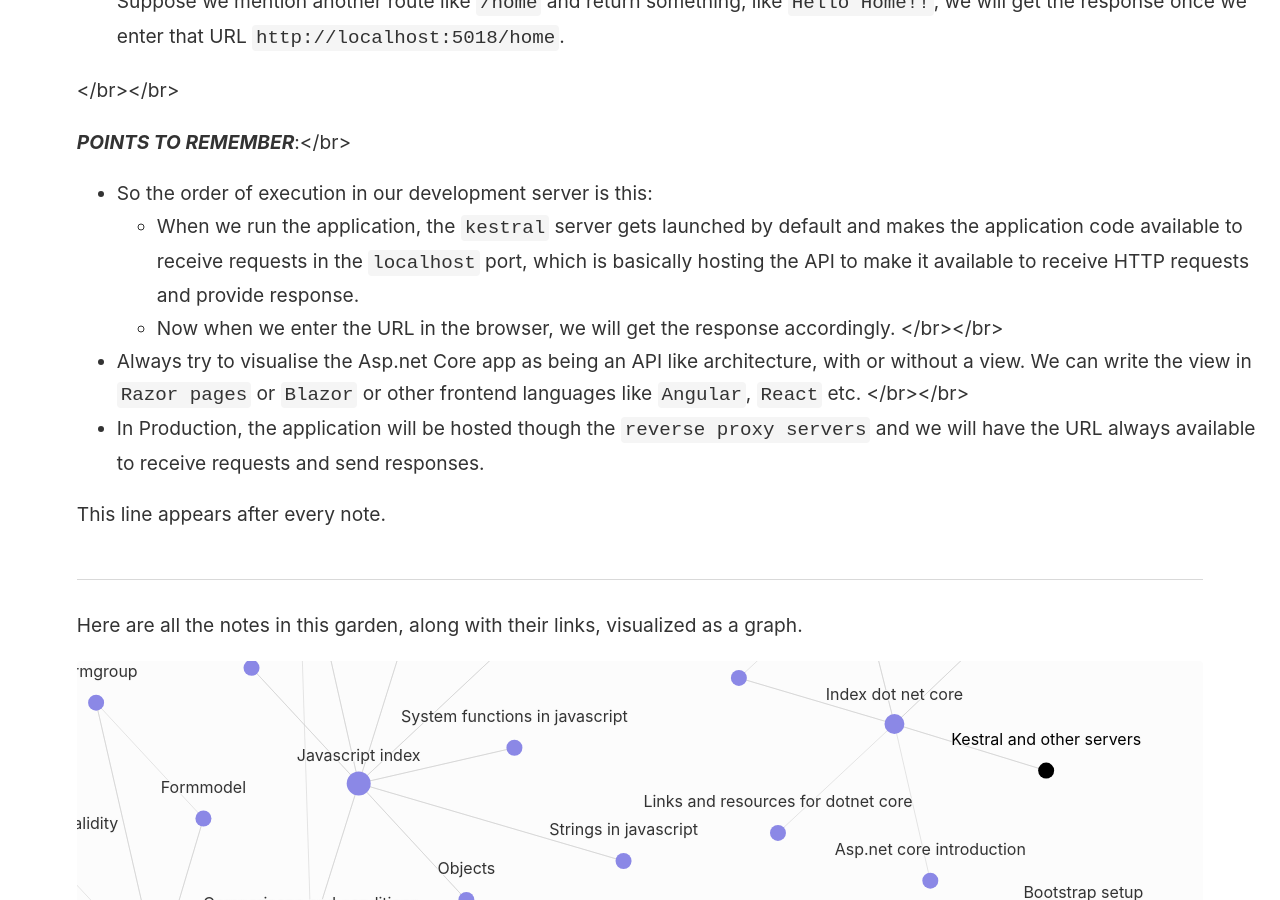
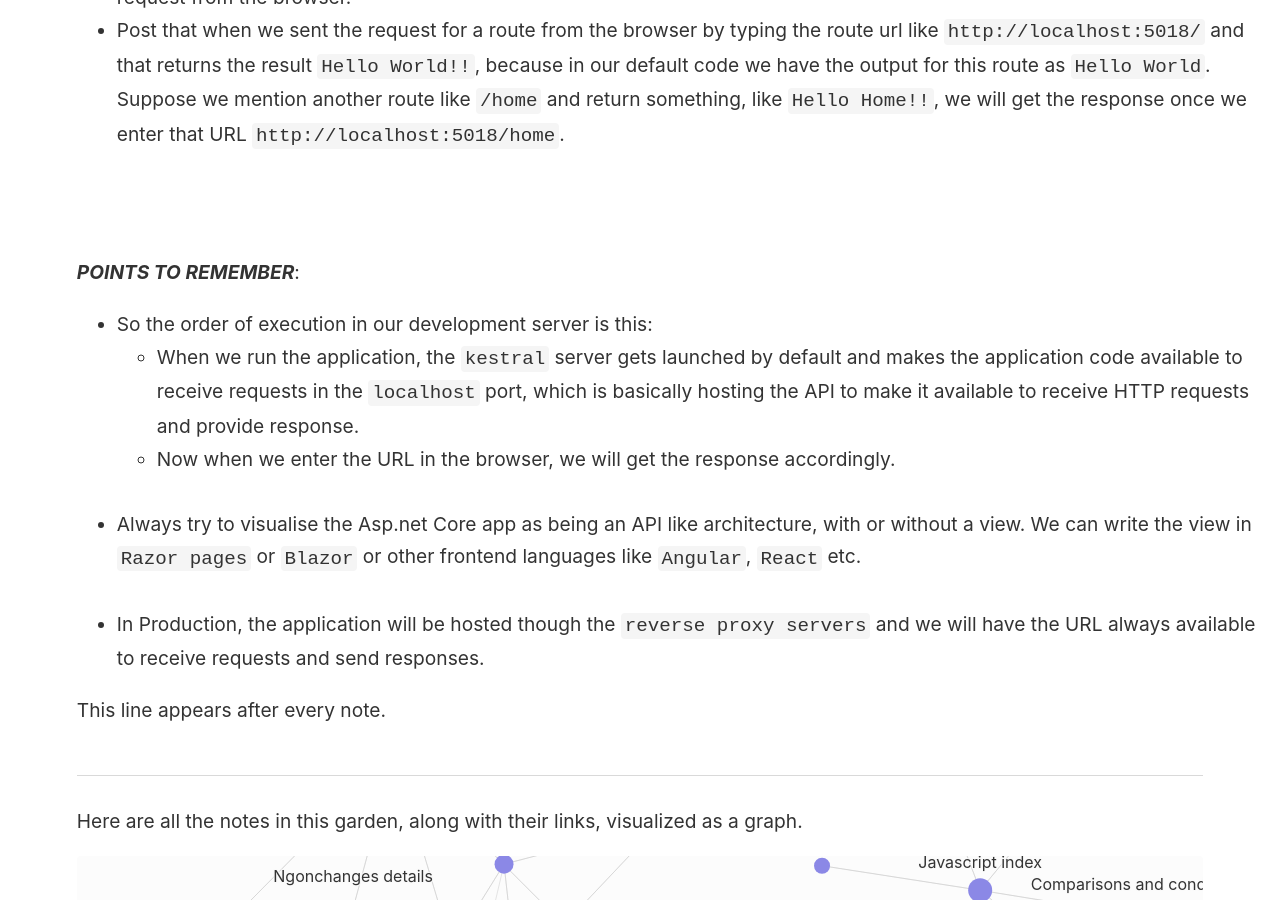
Before and after one commit to PritamDe166/ObsidianDigitalGarden, a Jekyll site: the page built from _notes/Study/DotNet Core/Kestral and other serves/Kestral and other servers.md, in a window 1280 px wide and 900 px high, scrolled down 3287 px. Built offline with Jekyll 4.4.1, drawn with Linux system fonts in a browser that asks for light colours; some of the changed text lies outside the part shown.

Commit message:
commited

```diff
--- a/_notes/Study/DotNet Core/Kestral and other serves/Kestral and other servers.md
+++ b/_notes/Study/DotNet Core/Kestral and other serves/Kestral and other servers.md
@@ -14,7 +14,7 @@
 
 >[!success] However, most of the cases in the real world, you will use the kestrel as an application server and development server only.
 
-</br></br>
+<br><br>
 
 
 **Reverse proxy Servers**:
@@ -24,7 +24,7 @@
 
 - After completion of the development, you require to push the code into the production server which can receive the request from the internet anywhere in the world. So there you will be using reverse proxy servers such as `IIS`, `nginx`, or `apache` as `Reverse proxy servers`. The architecture looks like this.
 
-</br>
+<br>
 
 ![[Screenshot 2023-12-26 at 10.52.46 PM.png]]
 
@@ -40,14 +40,14 @@ _With Kestral:_
   The application code can receive that context and can process based on that and can provide the response or result back to the kestrel. Then the kestrel sends the same response back to the internet or the client.
   So this is the general process that happens with kestrel.
 
-***NOTE***:</br>
+***NOTE***:<br>
 - `Kestrel` doesn't support some of the advanced features that are required on the internet these days, such as `load balancing` and `URL rewriting`.
 - These types of features are expected on production servers, but they are not supported by Kestrel by default.
 
 >[!tip] Most of the websites today use a `reverse proxy server`, meaning that the actual request from the client will be received by a reverse proxy server such as `IIS`, `nginx`, or `apache`.
 
 
-</br>
+<br>
 
 _Reverse proxy servers:_
 
@@ -58,14 +58,14 @@ _Reverse proxy servers:_
 - And then the application code receives the request along with the context and can execute some code and can provide the response back to the kestrel. And the kestrel as usual sends the same response back to the reverse proxy server. And then the same response will be sent back to the actual client who sends the request. So in the real production scenarios this is the process what happens.
 
 ---
-</br></br>
+<br><br>
 
 
-***NOTE*** </br>
+***NOTE*** <br>
 - You can simulate the features of a reverse proxy server during development as well by using a dummy reverse proxy server called IIS express.
 - IIS express simulates IIS, meaning it acts as a reverse proxy server which can receive the request and forward the same to Kestrel. Of course, during development, it is just an option whether to use IIS express or not.
 
-</br></br>
+<br><br>
 
 - Now how do we know that that kestral server launches by default as soon as the application launches.
 - When we run the application using the `dotnet run` terminal command, we see that the `hosting` log is generated in the terminal like this:
@@ -86,13 +86,13 @@ Building...
 - Post that when we sent the request for a route from the browser by typing the route url like `http://localhost:5018/` and that returns the result `Hello World!!`, because in our default code we have the output for this route as `Hello World`.
   Suppose we mention another route like `/home` and return something, like `Hello Home!!`, we will get the response once we enter that URL `http://localhost:5018/home`.
 
-</br></br>
+<br><br>
 
-***POINTS TO REMEMBER***:</br>
+***POINTS TO REMEMBER***:<br>
 - So the order of execution in our development server is this:
 	- When we run the application, the `kestral` server gets launched by default and makes the application code available to receive requests in the `localhost` port, which is basically hosting the API to make it available to receive HTTP requests and provide response.
 	- Now when we enter the URL in the browser, we will get the response accordingly.
-	  </br></br>
+	  <br><br>
 - Always try to visualise the Asp.net Core app as being an API like architecture, with or without a view. We can write the view in `Razor pages` or `Blazor` or other frontend languages like `Angular`, `React` etc.
-</br></br>
+<br><br>
 - In Production, the application will be hosted though the `reverse proxy servers` and we will have the URL always available to receive requests and send responses.
```
Also changed, not shown: _notes/Study/DotNet Core/Asp.net Core Introduction.md (+1 -1 lines), _notes/Study/DotNet Core/Asp.net Web Forms vs MVC vs Asp.net Core.md (+2 -2 lines), _notes/Study/DotNet Core/Installation and new project.md (+6 -6 lines), _notes/Study/DotNet Core/Links and Resources for DotNet Core.md (+4 -0 lines), _notes/Study/DotNet Core/Walking through the app step by step/Core console app and web app structure and basics.md (+10 -10 lines).
